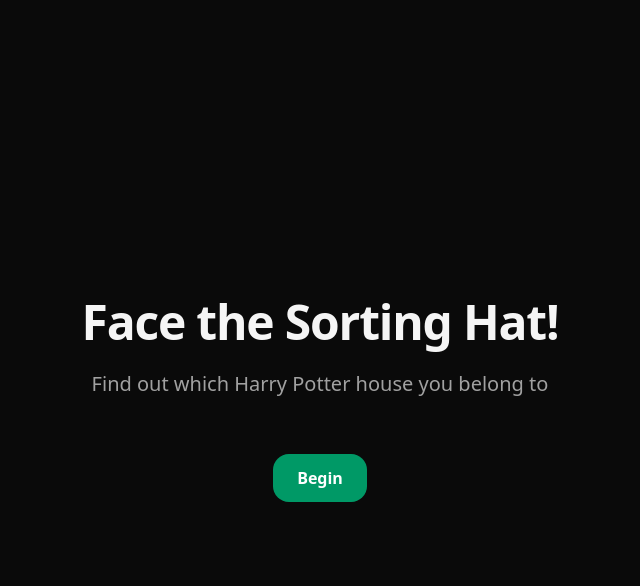
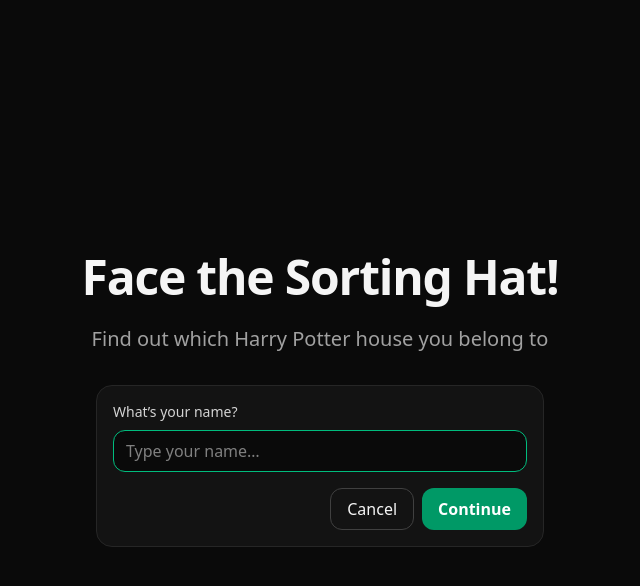
Before and after one commit to guzegui/sorting-hat-quiz, a Vue app: page / in a window 1280 px wide. Both pictures are taken after a click on the button "Begin". Shown: the top 586 px of the page, without its empty margins (320-960 px from the left). Built offline with nearby package versions, Linux system fonts and the light colour scheme.

Commit message:
feat: add user name prompt, test routing

```diff
--- a/src/components/WelcomeComponent.vue
+++ b/src/components/WelcomeComponent.vue
@@ -1,11 +1,39 @@
 <script setup lang="ts">
+import { ref } from "vue";
 import { useRouter } from "vue-router";
+import { useQuizStore } from "../stores/quiz";
 
 const router = useRouter();
+const quiz = useQuizStore();
+
+const askingName = ref(false);
+const nameInput = ref("");
+const error = ref("");
 
 function handleBegin() {
-  alert("navigating");
-  // router.push({ name: 'quiz' })
+  askingName.value = true;
+}
+
+function cancel() {
+  askingName.value = false;
+  nameInput.value = "";
+  error.value = "";
+}
+
+function confirmName() {
+  const name = nameInput.value.trim();
+  if (!name) {
+    error.value = "Please enter your name.";
+    return;
+  }
+
+  // Prefer using an action if you added it:
+  quiz.setUserName(name);
+
+  // TODO: replace with toast alert
+  alert(`Welcome, ${name}!`);
+
+  router.push({ path: "/quiz" }); //
 }
 </script>
 
@@ -20,12 +48,52 @@
       <p class="text-neutral-400 text-lg sm:text-xl">
         Find out which Harry Potter house you belong to
       </p>
+
+      <!-- Begin button (hidden while asking for name) -->
       <button
+        v-if="!askingName"
         @click="handleBegin"
         class="mt-8 px-6 py-3 rounded-2xl bg-emerald-600 hover:bg-emerald-500 text-white font-semibold transition-all"
       >
         Begin
       </button>
+
+      <!-- Name prompt -->
+      <div
+        v-else
+        class="mt-8 w-full max-w-md mx-auto text-left rounded-2xl border border-neutral-800 bg-neutral-900/70 p-4"
+      >
+        <label for="playerName" class="block text-sm text-neutral-300 mb-2">
+          What’s your name?
+        </label>
+        <input
+          id="playerName"
+          v-model="nameInput"
+          type="text"
+          placeholder="Type your name…"
+          class="w-full rounded-xl bg-neutral-950 border border-neutral-700 px-3 py-2 outline-none focus:border-emerald-500"
+          @keydown.enter.prevent="confirmName"
+          autofocus
+        />
+        <p v-if="error" class="mt-2 text-xs text-red-400">{{ error }}</p>
+
+        <div class="mt-4 flex gap-2 justify-end">
+          <button
+            type="button"
+            class="rounded-xl px-4 py-2 border border-neutral-700 hover:bg-neutral-800"
+            @click="cancel"
+          >
+            Cancel
+          </button>
+          <button
+            type="button"
+            class="rounded-xl px-4 py-2 bg-emerald-600 hover:bg-emerald-500 text-white font-semibold"
+            @click="confirmName"
+          >
+            Continue
+          </button>
+        </div>
+      </div>
     </div>
   </div>
 </template>
--- /dev/null
+++ b/src/pages/QuizPage.vue
@@ -0,0 +1,12 @@
+<template>
+  <h1 style="color: white">{{ msg }}</h1>
+</template>
+
+<script>
+export default {
+  name: "HelloWorld",
+  props: {
+    msg: String,
+  },
+};
+</script>
--- a/src/router.ts
+++ b/src/router.ts
@@ -1,8 +1,12 @@
 import { createMemoryHistory, createRouter } from "vue-router";
 
 import HomePage from "./pages/HomePage.vue";
+import QuizPage from "./pages/QuizPage.vue";
 
-const routes = [{ path: "/", component: HomePage }];
+const routes = [
+  { path: "/", component: HomePage },
+  { path: "/quiz", component: QuizPage },
+];
 
 export const router = createRouter({
   history: createMemoryHistory(),
--- a/src/stores/quiz.ts
+++ b/src/stores/quiz.ts
@@ -84,6 +84,11 @@
   },
 
   actions: {
+    setUserName(name: string) {
+      // TODO: add string utils for safety, trimming, capitalizing, etc.
+      this.userName = name.trim();
+      this.persist();
+    },
     /* On user selection, adjust score and question position */
     selectAnswer(answerIndex: number) {
       const qIdx = this.currentIndex;
@@ -107,26 +112,26 @@
 
       this.scores = add(subtract(this.scores, prevScores), nextScores);
       this.selections[qIdx] = nextSel;
-      // this.persist();
+      this.persist();
     },
 
     /** Move forward one question (if not at end). */
     next() {
       if (!this.isLast) this.currentIndex++;
-      // this.persist();
+      this.persist();
     },
 
     /** Move backward one question (if not at start). */
     prev() {
       if (!this.isFirst) this.currentIndex--;
-      // this.persist();
+      this.persist();
     },
 
     /** Jump to a specific question by index. */
     goTo(index: number) {
       if (index >= 0 && index < questions.length) {
         this.currentIndex = index;
-        // this.persist();
+        this.persist();
       }
     },
 
@@ -136,14 +141,14 @@
       this.scores = { ...ZERO };
       this.selections = Array<Selection>(questions.length).fill(null);
       this.finished = false;
-      // this.persist();
+      this.persist();
     },
 
     /** Mark the quiz as complete */
     finish() {
       if (this.isComplete) {
         this.finished = true;
-        // this.persist();
+        this.persist();
       }
     },
     hydrate() {
```
